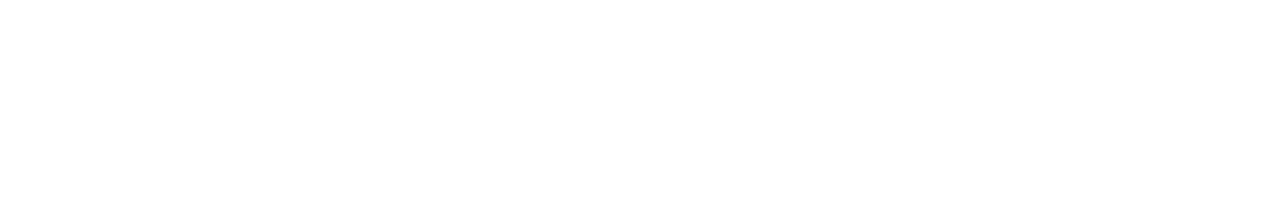
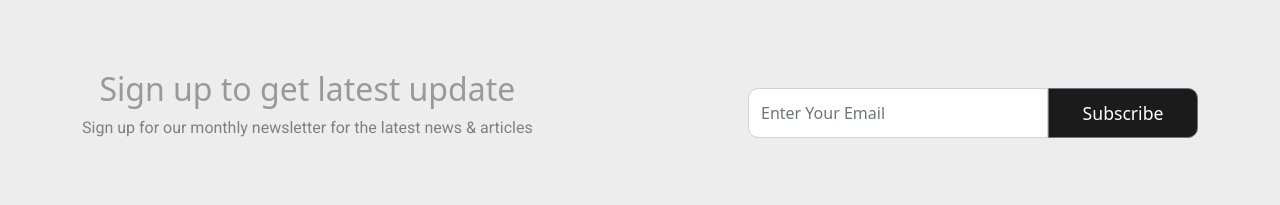
Before and after one commit to SohagSagar/indenpendent-service-provider-aPhotographer-portfolio-using-react-firebaseAuthentication-reactRouter, a React (Create React App) app: page / in a window 1280 px wide. Shown: the part 2576-2781 px from the top of the page. Before the commit the page ends 2566 px from the top, so only its background shows below. Built offline with nearby package versions, Linux system fonts and the light colour scheme; no server answers; a web font is replaced by a local one.

Commit message:
footer added

```diff
--- a/package.json
+++ b/package.json
@@ -13,6 +13,7 @@
     "react-icons": "^4.3.1",
     "react-router-dom": "^6.3.0",
     "react-scripts": "5.0.1",
+    "tippy.js": "^6.3.7",
     "web-vitals": "^2.1.4"
   },
   "scripts": {
--- a/src/Components/Home/Home/Home.js
+++ b/src/Components/Home/Home/Home.js
@@ -4,6 +4,7 @@
 import Services from '../Services/Services';
 import MyWork from '../MyWork/MyWork';
 import Reviews from '../Reviews/Reviews';
+import Footer from '../../SharedComponent/Footer/Footer';
 
 
 
@@ -15,6 +16,7 @@
             <Services/>
             {/* <MyWork/> */}
             <Reviews/>
+            <Footer/>
         </div>
     );
 };
--- a/src/Components/SharedComponent/Footer/Footer.css
+++ b/src/Components/SharedComponent/Footer/Footer.css
@@ -0,0 +1,72 @@
+.footer-section{
+    background-color: #EEEDED;
+    padding-top: 80px;
+    /* background-image: url('../../../resources/footer-bg/footer-bg.jpg');
+    background-repeat: no-repeat;
+    background-size: cover; */
+}
+.subscribe-section{
+    display: flex;
+    justify-content: space-between;
+    align-items: center;
+    flex-wrap: wrap;
+}
+.subscribe-text h3{
+    font-size: 2em;
+}
+.subscribe-text p{
+    color: grey;
+    font-family: 'Roboto', sans-serif;
+}
+.subscribe-form{
+    display: flex;
+    justify-content: space-between;
+    align-items: center;
+}
+.subscribe-form  input{
+    border-radius: 10px 0px 0px 10px;
+    width: 300px;
+    height: 50px;
+}
+.form-control:focus {
+    border-color: rgb(190, 187, 187) !important;
+    box-shadow: none !important;
+  }
+.subscribe-form button{
+    border-radius: 0px 10px 10px 0px;
+    height: 50px;
+    width: 150px;
+    font-size: 1.1em;
+}
+.btn-secondary{
+    background-color: #1B1B1B !important;
+}
+.btn-secondary:focus {
+    box-shadow:none !important;
+}
+
+.social-links{
+    display: flex;
+    align-items: center;
+    justify-content: center;
+    margin-top: 50px;
+
+}
+.footer-icon{
+    height: 25px;
+    width: 25px;
+    margin-left: 20px;
+    cursor: pointer;
+}
+.footer-icon:hover{
+    color: gray;
+    transition: 0.4s ease;
+}
+.copy-right{
+    font-family: 'Roboto', sans-serif;
+    text-align: center;
+    color: gray;
+    margin-bottom: 0;
+    padding-bottom: 20px;
+
+}
--- a/src/Components/SharedComponent/Footer/Footer.js
+++ b/src/Components/SharedComponent/Footer/Footer.js
@@ -1,12 +1,44 @@
 import React from 'react';
-import Home from '../../Home/Home/Home';
+import './Footer.css'
+import { FaFacebookSquare } from 'react-icons/fa';
+import { AiFillInstagram } from 'react-icons/ai';
+import { IoLogoLinkedin } from 'react-icons/io';
+import { IoLogoYoutube } from 'react-icons/io';
+
+import 'tippy.js/dist/tippy.css';
+
+
 
 const Footer = () => {
+    const date = new Date();
+    let year = date.getFullYear();
     return (
-        <div>
-            <p>this is from footer</p>
+        <div className='footer-section'>
+            <div className='container'>
+                <div className="subscribe-section">
+                    <div className="subscribe-text">
+                        <h3>Sign up to get latest update</h3>
+                        <p>Sign up for our monthly newsletter for the latest news & articles</p>
 
-        </div>
+                    </div>
+                    <div className="subscribe-form">
+                        <input className='form-control' type="text" placeholder='Enter Your Email' />
+                        <button className='btn btn-secondary subcribe-btn'>Subscribe</button>
+                    </div>
+                </div>
+
+                <div className="social-links">
+                    <FaFacebookSquare className=' footer-icon' />
+                    <AiFillInstagram className=' footer-icon' />
+                    <IoLogoLinkedin className=' footer-icon' />
+                    <IoLogoYoutube className=' footer-icon' />
+                </div>
+                <p className='copy-right mt-2'>All Right Reserved &copy John Photography {year} </p>
+
+
+            </div>
+
+        </div >
     );
 };
 
```
Also changed, not shown: 2 other files (tests, documents, lock files or other folders).
